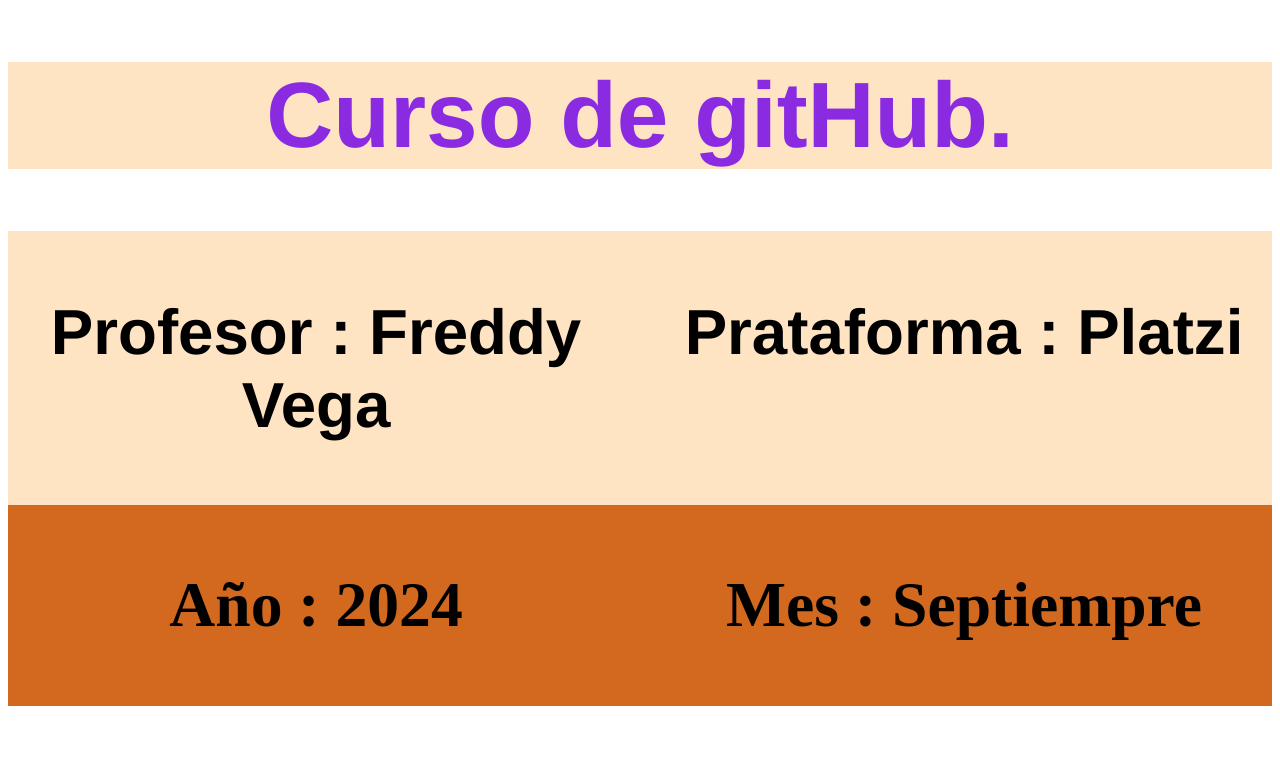
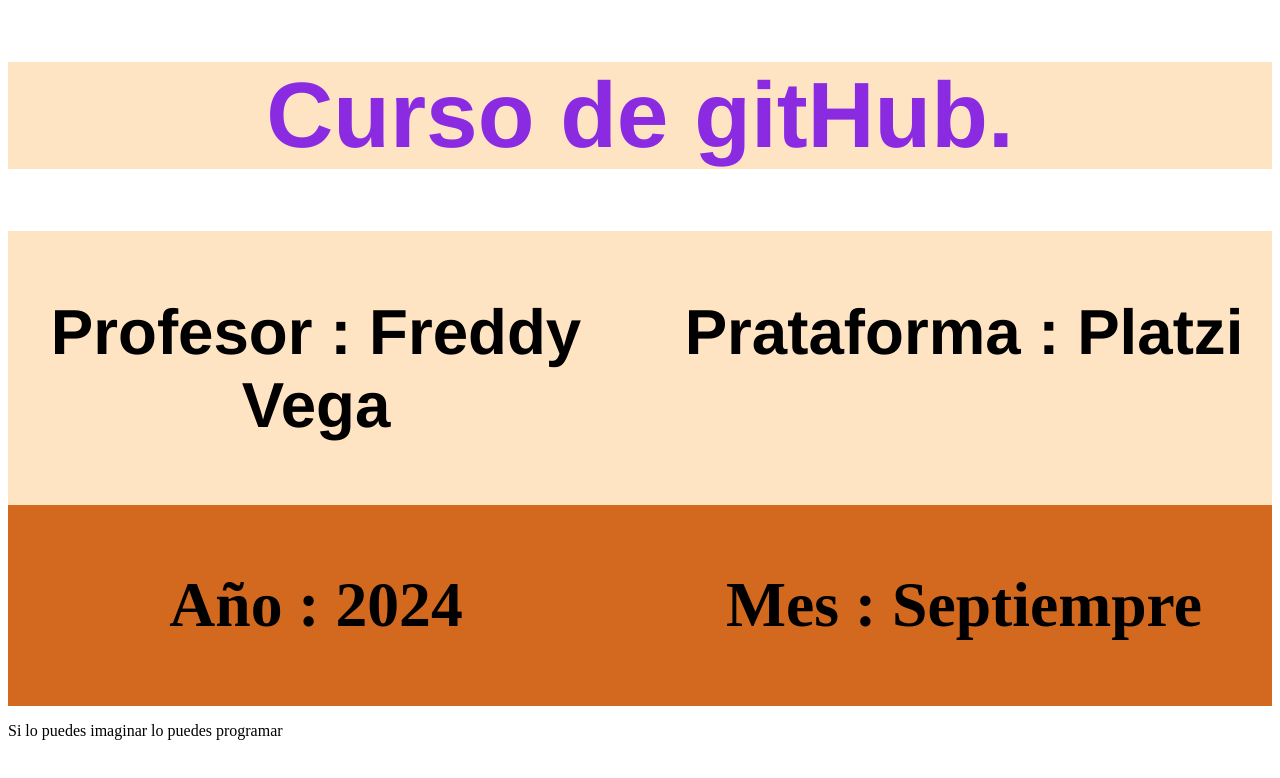
Before and after one commit to DiegoCuaycal/cursoGitHub, a plain HTML site: page index.html in a window 1280 px wide. Drawn offline with Linux system fonts and the light colour scheme.

Commit message:
Pie de pagina

```diff
--- a/index.html
+++ b/index.html
@@ -20,6 +20,9 @@
         </div>
 
     </header>
+    <footer>
+        <p>Si lo puedes imaginar lo puedes programar</p>
+    </footer>
 
 </body>
 </html>
```
